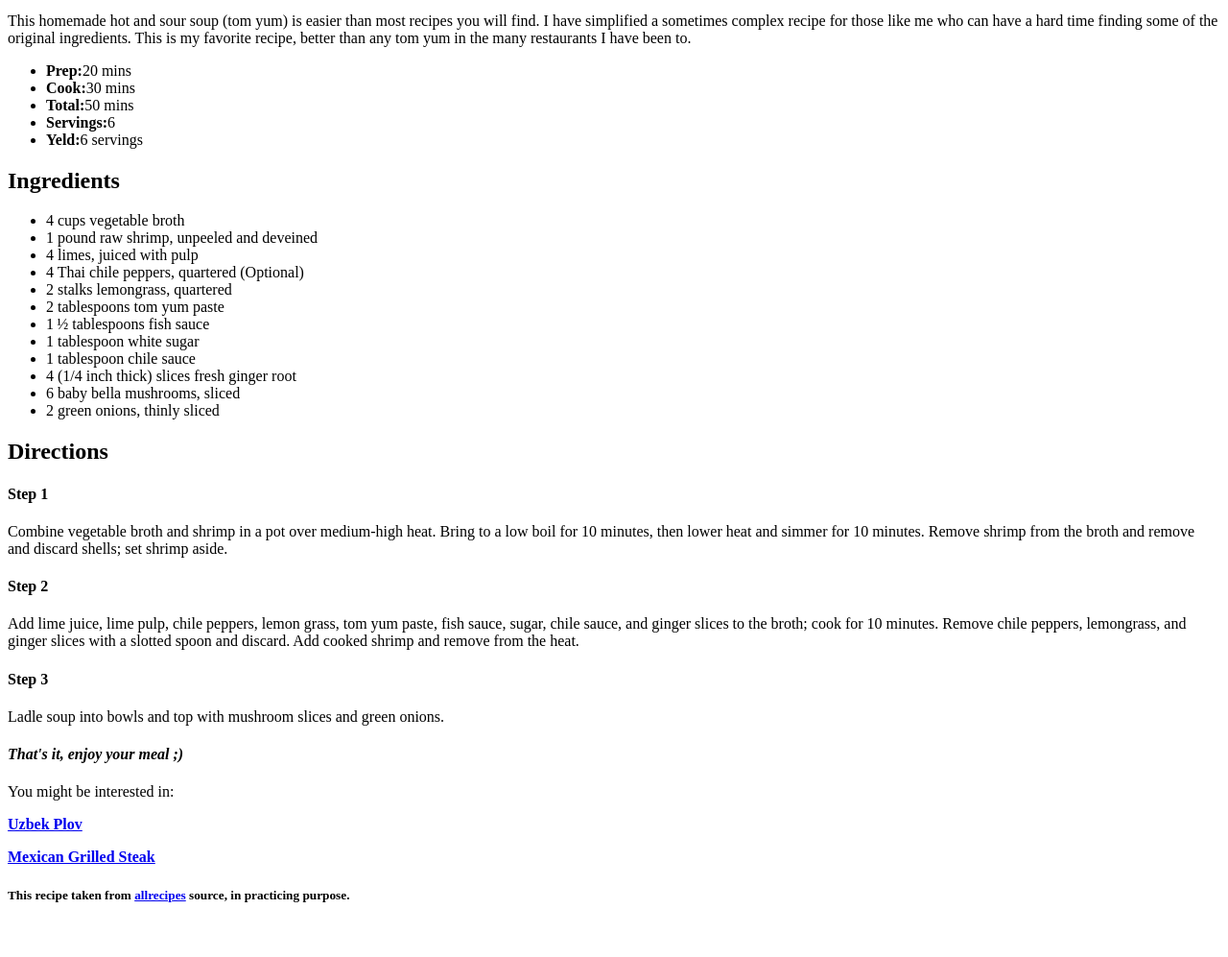
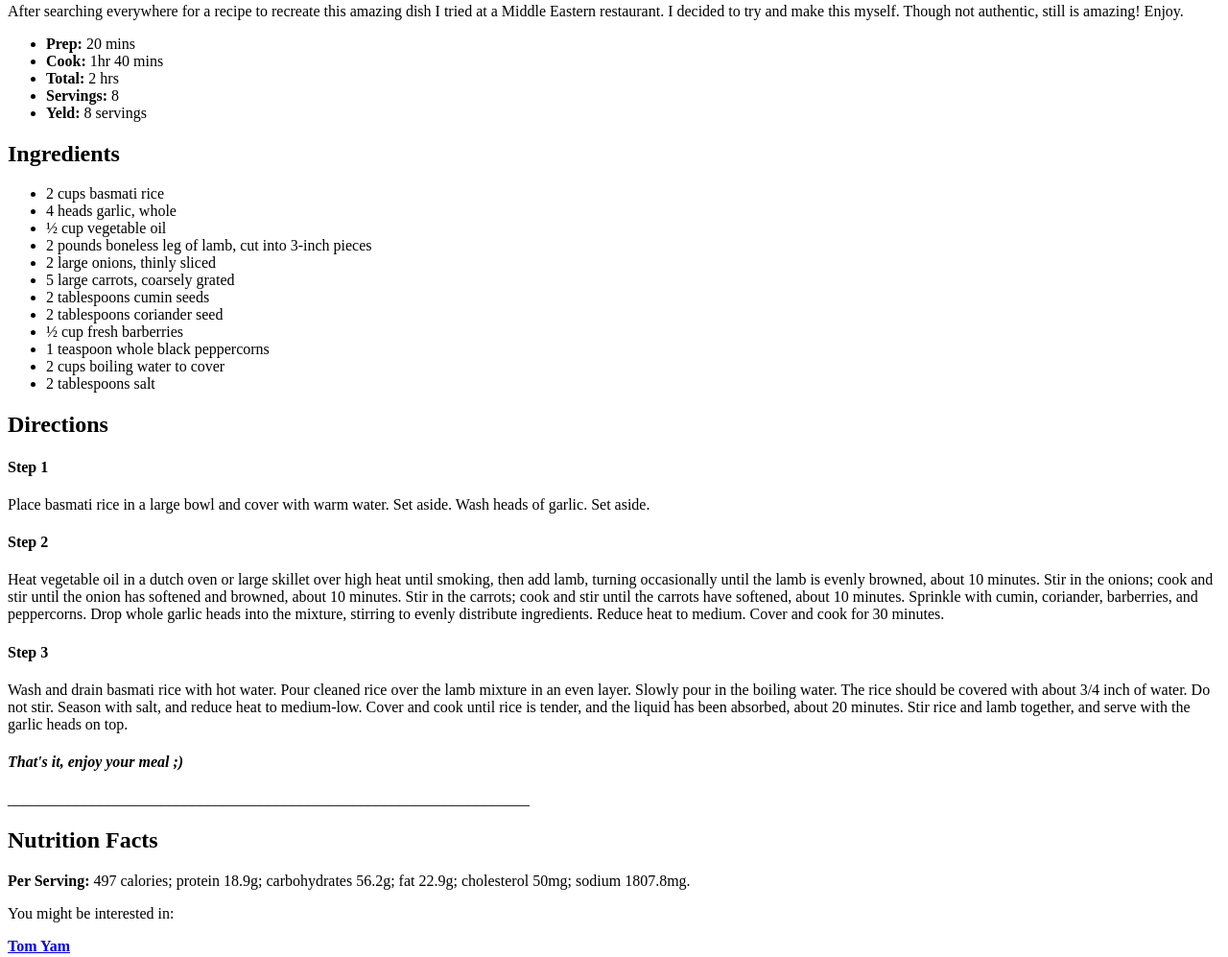
Before and after one commit to oibasqada/odin-recipes, a plain HTML site: page recipes/plov/plov.html in a window 1280 px wide. Shown: the part 652-1649 px from the top of the page at 96% size. Before the commit the page ends 1615 px from the top, so only its background shows below. Drawn offline with Linux system fonts and the light colour scheme.

Commit message:
Edit typo and did little reorgo of page.
Added Nutrition facts column.

```diff
--- a/recipes/plov/plov.html
+++ b/recipes/plov/plov.html
@@ -2,63 +2,69 @@
 <html lang="en">
     <head>
         <meta charset="UTF-8">
-        <title>The Receipt of soup</title>
+        <title>The Receipt of Uzbek Plov</title>
     </head>
 
     <body>
         <h1><a href="../../index.html">Odin Recipes</a></h1>
 
-        <h2>Tom Yam the soup</h2>
+        <h2>Delicious Plov</h2>
 
-        <img src="../images/tomyam.png">
+        <img src="../images/plov.png">
 
         <h2>Description</h2>
 
-        <p>This homemade hot and sour soup (tom yum) is easier than most recipes you will find. I have simplified a sometimes complex recipe for those like me who can have a hard time finding some of the original ingredients. This is my favorite recipe, better than any tom yum in the many restaurants I have been to. </p>
+        <p>After searching everywhere for a recipe to recreate this amazing dish I tried at a Middle Eastern restaurant. I decided to try and make this myself. Though not authentic, still is amazing! Enjoy. </p>
         <ul>
-            <li><strong>Prep:</strong>20 mins</li>
-            <li><strong>Cook:</strong>30 mins</li>
-            <li><strong>Total:</strong>50 mins</li>
-            <li><strong>Servings:</strong>6</li>
-            <li><strong>Yeld:</strong>6 servings</li>
+            <li><strong>Prep:</strong> 20 mins</li>
+            <li><strong>Cook:</strong> 1hr 40 mins</li>
+            <li><strong>Total:</strong> 2 hrs</li>
+            <li><strong>Servings:</strong> 8</li>
+            <li><strong>Yeld:</strong> 8 servings</li>
         </ul>
 
         <h2>Ingredients</h2>
 
         <ul>
-            <li>4 cups vegetable broth</li>
-            <li>1 pound raw shrimp, unpeeled and deveined</li>
-            <li>4 limes, juiced with pulp</li>
-            <li>4 Thai chile peppers, quartered (Optional)</li>
-            <li>2 stalks lemongrass, quartered</li>
-            <li>2 tablespoons tom yum paste</li>
-            <li>1 ½ tablespoons fish sauce</li>
-            <li>1 tablespoon white sugar</li>
-            <li>1 tablespoon chile sauce </li>
-            <li>4 (1/4 inch thick) slices fresh ginger root</li>
-            <li>6 baby bella mushrooms, sliced</li>
-            <li>2 green onions, thinly sliced</li>
+            <li>2 cups basmati rice</li>
+            <li>4 heads garlic, whole </li>
+            <li>½ cup vegetable oil</li>
+            <li>2 pounds boneless leg of lamb, cut into 3-inch pieces </li>
+            <li>2 large onions, thinly sliced </li>
+            <li>5 large carrots, coarsely grated </li>
+            <li>2 tablespoons cumin seeds </li>
+            <li>2 tablespoons coriander seed</li>
+            <li>½ cup fresh barberries </li>
+            <li>1 teaspoon whole black peppercorns </li>
+            <li>2 cups boiling water to cover </li>
+            <li>2 tablespoons salt</li>
         </ul>
 
         <h2>Directions</h2>
 
         <h4>Step 1</h4>
-        <p>Combine vegetable broth and shrimp in a pot over medium-high heat. Bring to a low boil for 10 minutes, then lower heat and simmer for 10 minutes. Remove shrimp from the broth and remove and discard shells; set shrimp aside.</p>
+        <p>Place basmati rice in a large bowl and cover with warm water. Set aside. Wash heads of garlic. Set aside.</p>
 
         <h4>Step 2</h4>
-        <p>Add lime juice, lime pulp, chile peppers, lemon grass, tom yum paste, fish sauce, sugar, chile sauce, and ginger slices to the broth; cook for 10 minutes. Remove chile peppers, lemongrass, and ginger slices with a slotted spoon and discard. Add cooked shrimp and remove from the heat.</p>
+        <p>Heat vegetable oil in a dutch oven or large skillet over high heat until smoking, then add lamb, turning occasionally until the lamb is evenly browned, about 10 minutes. Stir in the onions; cook and stir until the onion has softened and browned, about 10 minutes. Stir in the carrots; cook and stir until the carrots have softened, about 10 minutes. Sprinkle with cumin, coriander, barberries, and peppercorns. Drop whole garlic heads into the mixture, stirring to evenly distribute ingredients. Reduce heat to medium. Cover and cook for 30 minutes.</p>
 
         <h4>Step 3</h4>
-        <p>Ladle soup into bowls and top with mushroom slices and green onions.</p>
+        <p>Wash and drain basmati rice with hot water. Pour cleaned rice over the lamb mixture in an even layer. Slowly pour in the boiling water. The rice should be covered with about 3/4 inch of water. Do not stir. Season with salt, and reduce heat to medium-low. Cover and cook until rice is tender, and the liquid has been absorbed, about 20 minutes. Stir rice and lamb together, and serve with the garlic heads on top.</p>
 
         <h4><em>That's it, enjoy your meal ;)</em></h4>
 
+        <p>____________________________________________________________________</p>
+
+        <h2>Nutrition Facts</h2>
+        <p><strong>Per Serving:</strong>
+            497 calories; protein 18.9g; carbohydrates 56.2g; fat 22.9g; cholesterol 50mg; sodium 1807.8mg.</p>
+
         <p>You might be interested in:</p>
-        <p><a href="../plov/plov.html"><strong>Uzbek Plov</strong></a></li></p>
+        <p><a href="../tomyam/tomyam.html"><strong>Tom Yam</strong></a></li></p>
 
         <p><a href="../grilled-mex-steak/mex-grill-steak.html"><strong>Mexican Grilled Steak</strong></a></li></p>
 
-        <h5>This recipe taken from <a href="https://www.allrecipes.com/recipe/278232/homemade-tom-yum-soup/">allrecipes</a> source, in practicing purpose.</h5>
+        <h5>This recipe taken from <a href="https://www.allrecipes.com/recipe/214016/uzbek-plov-lamb-and-rice-pilaf/">allrecipes</a> source, in practicing purpose.</h5>
 
 
 
```
Also changed, not shown: recipes/tomyam/tomyam.html (+12 -5 lines).
